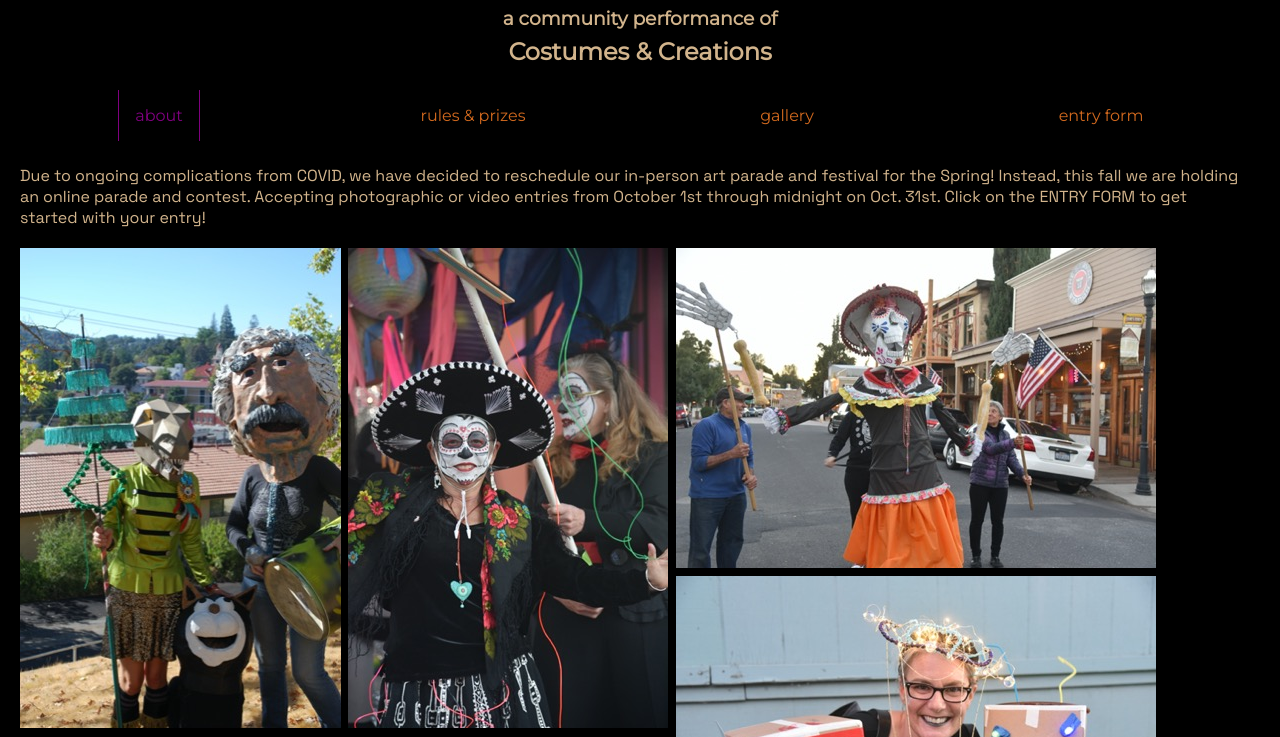
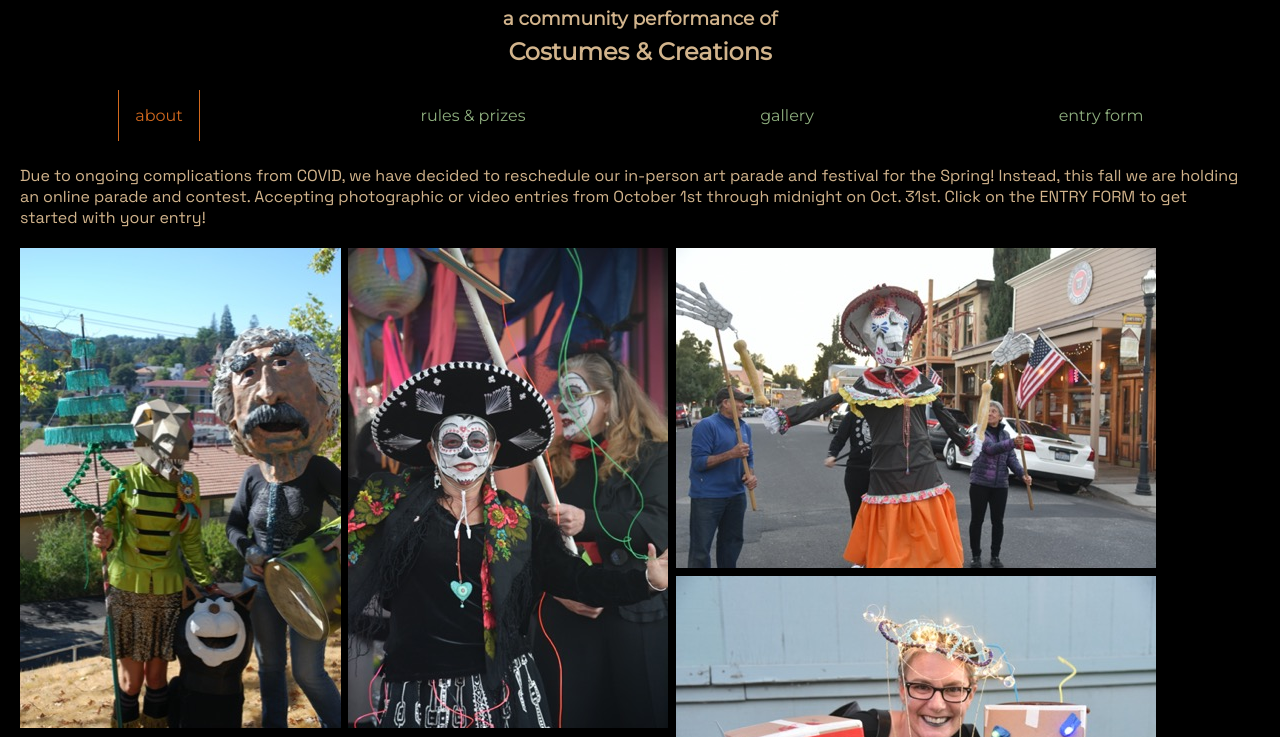
Before and after one commit to thabofletcher/handmadeparade.github.io, a plain HTML site: page index.html in a window 1280 px wide. In both pictures the pointer is over the link "about". Shown: the part 62-799 px from the top of the page. Drawn offline with Linux system fonts and the light colour scheme.

Commit message:
update colors in nav

```diff
--- a/index.html
+++ b/index.html
@@ -87,13 +87,13 @@
         .navLinks {
             text-decoration: none;
             height: 3em;
-            color: chocolate;
+            color: rgb(142,174,126);
         }
 
         .navLinks:hover {
-            color: purple;
-            border-left: 1px solid purple;
-            border-right: 1px solid purple;
+            color: chocolate;
+            border-left: 1px solid chocolate;
+            border-right: 1px solid chocolate;
             padding: 1em 1em;
         }
 
```
